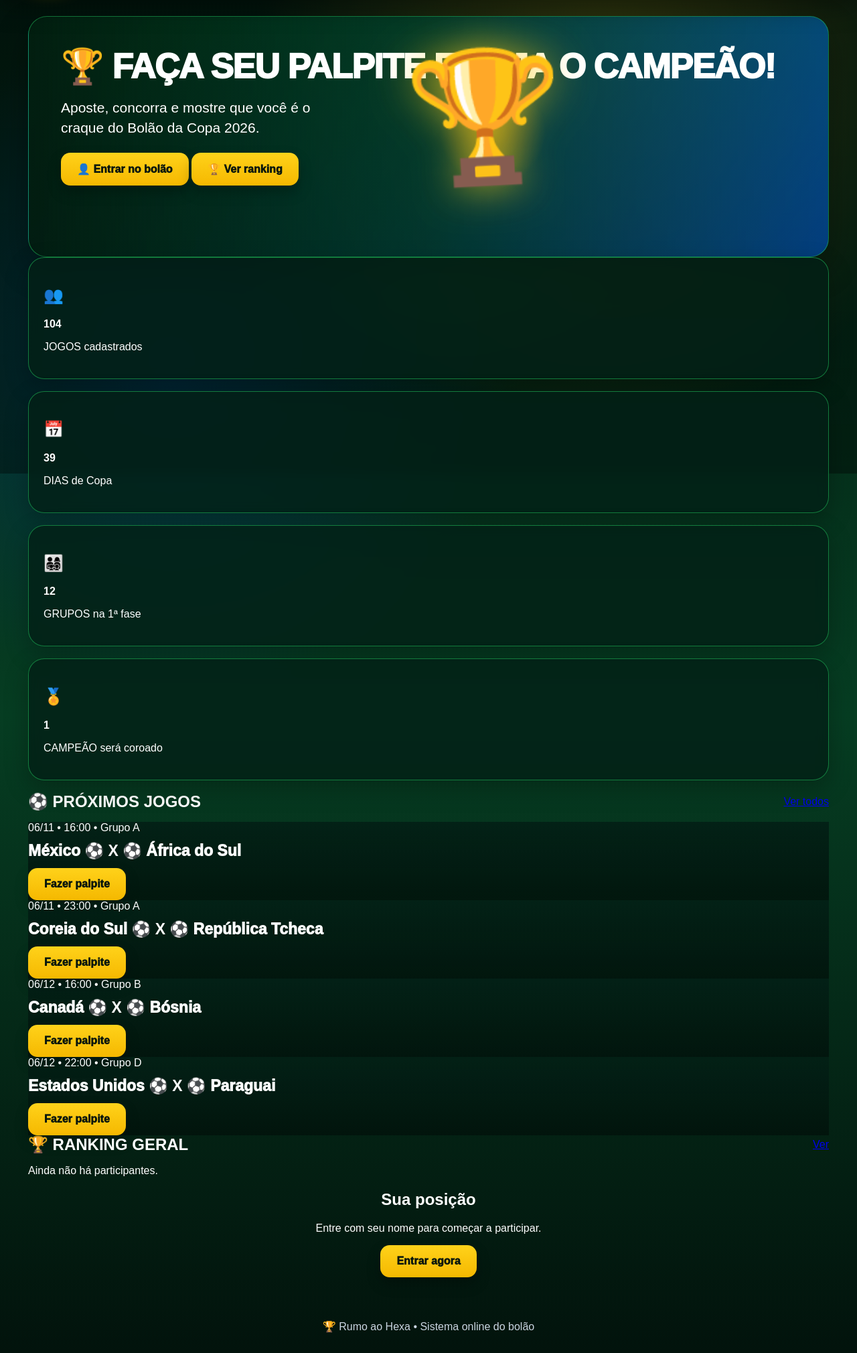
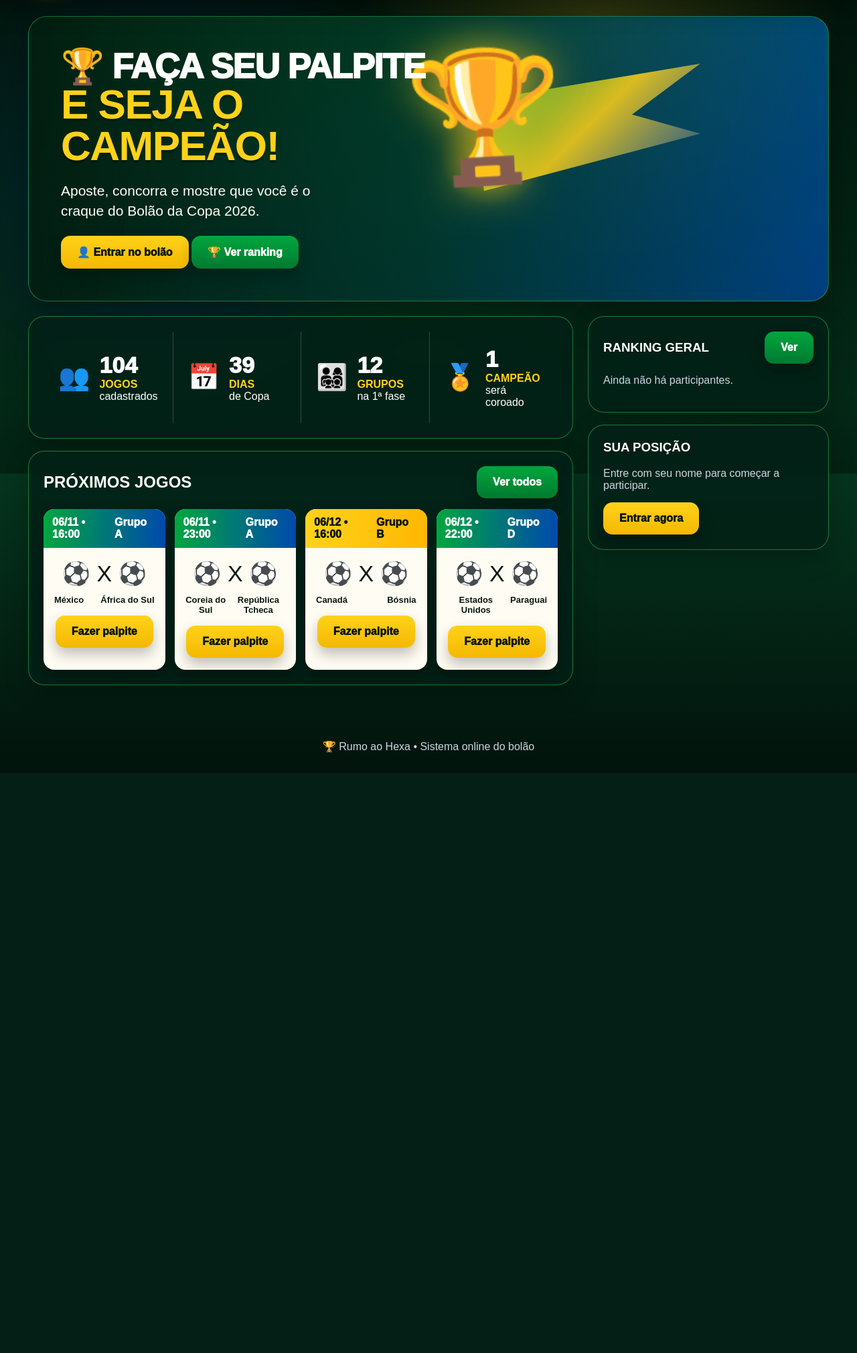
Before and after one commit to viniciusmoreira44563-cloud/bolao-copa-2026, a Flask app: page / in a window 1280 px wide. Shown: the part 93-2113 px from the top of the page at 67% size. After the commit the page ends 1247 px from the top, so only its background shows below. Run offline with Flask 3, Linux system fonts and the light colour scheme; data comes from the database, SQL or seed files in the repository; data that the repository does not hold is empty.

Commit message:
Update home.html

```diff
--- a/templates/home.html
+++ b/templates/home.html
@@ -4,7 +4,14 @@
 
 <section class="hero">
 
-    <h1>🏆 Faça seu palpite e seja o campeão!</h1>
+    <div class="brush"></div>
+
+    <div class="hero-content">
+
+        <h1>
+            🏆 FAÇA SEU PALPITE
+            <strong>E SEJA O CAMPEÃO!</strong>
+        </h1>
 
         <p>
             Aposte, concorra e mostre que você é o craque do Bolão da Copa 2026.
@@ -22,119 +29,160 @@
                 </a>
             {% endif %}
 
-        <a href="/ranking" class="btn secondary">
+            <a href="/ranking" class="btn green">
                 🏆 Ver ranking
             </a>
 
         </div>
 
-</section>
-
-<section class="stats-grid">
-
-    <div class="card">
-        <h2>👥</h2>
-        <strong>{{ total_matches }}</strong>
-        <p>JOGOS cadastrados</p>
-    </div>
-
-    <div class="card">
-        <h2>📅</h2>
-        <strong>39</strong>
-        <p>DIAS de Copa</p>
-    </div>
-
-    <div class="card">
-        <h2>👨‍👩‍👧‍👦</h2>
-        <strong>{{ total_groups }}</strong>
-        <p>GRUPOS na 1ª fase</p>
-    </div>
-
-    <div class="card">
-        <h2>🏅</h2>
-        <strong>1</strong>
-        <p>CAMPEÃO será coroado</p>
     </div>
 
 </section>
 
-<section class="matches-section">
+<div class="dashboard">
+
+    <div>
+
+        <div class="card stats">
+
+            <div class="stat">
+                <div class="stat-icon">👥</div>
+
+                <div class="stat-label">
+                    <div class="stat-number">
+                        {{ total_matches }}
+                    </div>
+
+                    <strong>JOGOS</strong>
+                    cadastrados
+                </div>
+            </div>
+
+            <div class="stat">
+                <div class="stat-icon">📅</div>
+
+                <div class="stat-label">
+                    <div class="stat-number">
+                        39
+                    </div>
+
+                    <strong>DIAS</strong>
+                    de Copa
+                </div>
+            </div>
+
+            <div class="stat">
+                <div class="stat-icon">👨‍👩‍👧‍👦</div>
+
+                <div class="stat-label">
+                    <div class="stat-number">
+                        {{ total_groups }}
+                    </div>
+
+                    <strong>GRUPOS</strong>
+                    na 1ª fase
+                </div>
+            </div>
+
+            <div class="stat">
+                <div class="stat-icon">🏅</div>
+
+                <div class="stat-label">
+                    <div class="stat-number">
+                        1
+                    </div>
+
+                    <strong>CAMPEÃO</strong>
+                    será coroado
+                </div>
+            </div>
+
+        </div>
+
+        <div class="card">
 
             <div class="section-title">
-        <h2>⚽ Próximos jogos</h2>
+                <h2>PRÓXIMOS JOGOS</h2>
 
-        <a href="/matches">
+                <a href="/matches" class="btn green">
                     Ver todos
                 </a>
             </div>
 
+            <div class="match-grid">
+
                 {% for match in upcoming %}
 
-    <div class="match-card">
+                <div class="match-mini">
 
-        <div class="match-info">
+                    <div class="match-top {% if loop.index == 3 %}yellow{% endif %}">
+                        <span>
                             {{ match.match_date[5:10].replace('-', '/') }}
                             •
                             {{ match.match_date[11:16] }}
-            •
+                        </span>
+
+                        <span>
                             {{ match.group_name }}
+                        </span>
                     </div>
 
-        <div class="teams">
+                    <div class="match-body">
 
-            <span>
-                {{ match.team_home }}
-            </span>
-
-            <strong>
+                        <div class="flags">
                             ⚽ X ⚽
-            </strong>
-
-            <span>
-                {{ match.team_away }}
-            </span>
-
                         </div>
 
-        <a href="/matches" class="btn small">
+                        <div class="match-teams">
+                            <span>{{ match.team_home }}</span>
+                            <span>{{ match.team_away }}</span>
+                        </div>
+
+                        <a href="/matches" class="btn">
                             Fazer palpite
                         </a>
 
                     </div>
 
+                </div>
+
                 {% endfor %}
 
-</section>
+            </div>
 
-<section class="ranking-section">
+        </div>
+
+    </div>
+
+    <div>
+
+        <div class="card side-card">
 
             <div class="section-title">
+                <h3>RANKING GERAL</h3>
 
-        <h2>🏆 Ranking geral</h2>
-
-        <a href="/ranking">
+                <a href="/ranking" class="btn green">
                     Ver
                 </a>
-
             </div>
 
             {% if leaders %}
 
                 {% for row in leaders %}
 
-        <div class="ranking-row">
+                <div class="rank-row">
 
-            <span>
-                #{{ loop.index }}
-            </span>
+                    <div class="rank-pos">
+                        {{ loop.index }}
+                    </div>
 
-            <span>
-                {{ row.name }}
-            </span>
+                    <div>
+                        <strong>{{ row.name }}</strong>
+                    </div>
 
-            <strong>
+                    <div>
                         {{ row.points }} pts
-            </strong>
+                    </div>
 
                 </div>
 
@@ -142,31 +190,35 @@
 
             {% else %}
 
-        <p>
+                <p class="muted">
                     Ainda não há participantes.
                 </p>
 
             {% endif %}
 
-</section>
+        </div>
 
-<section class="profile-card">
+        <div class="card side-card">
 
-    <h2>Sua posição</h2>
+            <h3>SUA POSIÇÃO</h3>
 
             {% if user_name %}
 
-        <strong>
+                <div class="position-big">
                     {{ user_position or "-" }}º
-        </strong>
+                </div>
 
                 <p>
                     Você tem {{ user_points }} pontos.
                 </p>
 
+                <div class="progress">
+                    <span></span>
+                </div>
+
             {% else %}
 
-        <p>
+                <p class="muted">
                     Entre com seu nome para começar a participar.
                 </p>
 
@@ -176,6 +228,10 @@
 
             {% endif %}
 
-</section>
+        </div>
+
+    </div>
+
+</div>
 
 {% endblock %}
```
Lines whose indentation alone changed are shown as unchanged.
